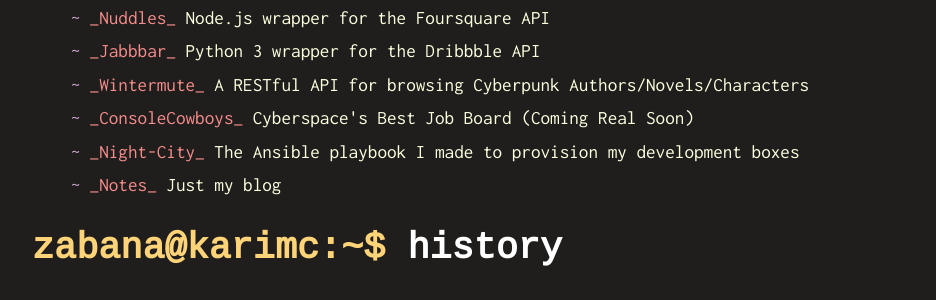
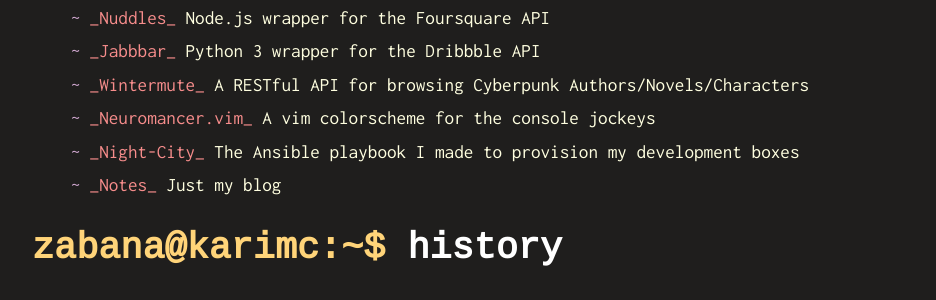
Before and after one commit to Zabanaa/zabanaa.github.io, a Jekyll site: the page built from index.html, in a window 1280 px wide. Shown: the part 1489-1789 px from the top of the page, without its empty margins (16-952 px from the left). Built offline with Jekyll 4.4.1, drawn with Linux system fonts in a browser that asks for light colours.

Commit message:
add neuromancer.vim to the list projects and update gulp-sass

```diff
--- a/_data/projects.json
+++ b/_data/projects.json
@@ -21,9 +21,9 @@
         },
 
         {
-            "url": "#",
-            "name": "ConsoleCowboys",
-            "desc": "Cyberspace's Best Job Board (Coming Real Soon)"
+            "url": "https://github.com/Zabanaa/neuromancer.vim",
+            "name": "Neuromancer.vim",
+            "desc": "A vim colorscheme for the console jockeys"
         },
 
         {
--- a/package.json
+++ b/package.json
@@ -22,7 +22,7 @@
     "gulp": "^3.9.1",
     "gulp-autoprefixer": "^3.1.1",
     "gulp-pug": "^3.2.0",
-    "gulp-sass": "^3.0.0",
+    "gulp-sass": "^3.1.0",
     "gulp-uglify": "^2.0.0"
   }
 }
```
Also changed, not shown: _includes/contact.html (line endings or trailing spaces), 1 other file.
